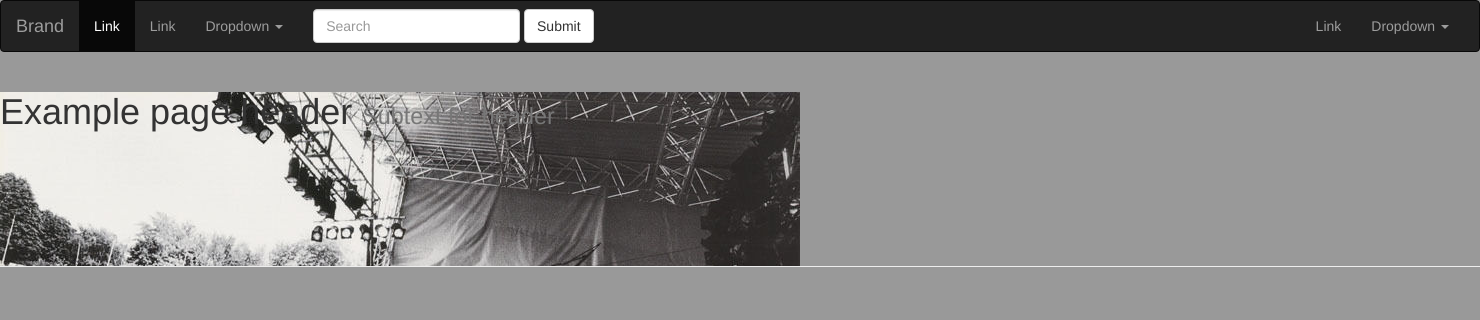
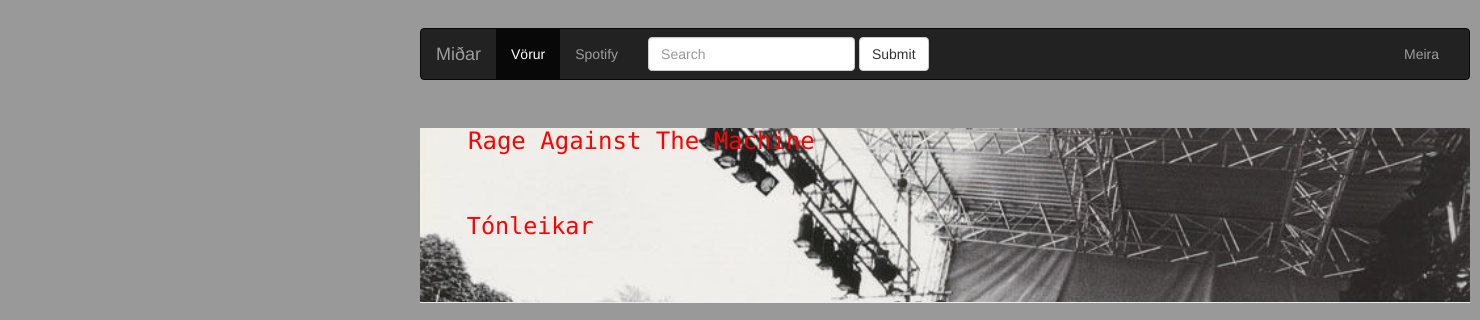
Before and after one commit to kariketils/hopverkefni_vsh, a PHP site: page / in a window 1480 px wide. Shown: the top 320 px of the page. Before the commit the page ends 267 px from the top, so only its background shows below. Run offline with PHP 8.4, Linux system fonts and the light colour scheme; style sheets or scripts are compiled from the project's sources.

Commit message:
fyrsta síðan tilbúin

```diff
--- a/index.html
+++ b/index.html
@@ -3,7 +3,7 @@
 <head>
 	<title></title>
 	<meta charset="utf-8">
-	<link rel="stylesheet" href="stilsida.scss">
+	<link rel="stylesheet" href="stilsida.css">
 </head>
 <body>
 <nav class="navbar navbar-inverse"s">
@@ -16,26 +16,14 @@
         <span class="icon-bar"></span>
         <span class="icon-bar"></span>
       </button>
-      <a class="navbar-brand" href="#">Brand</a>
+      <a class="navbar-brand" href="#">Miðar</a>
     </div>
 
     <!-- Collect the nav links, forms, and other content for toggling -->
     <div class="collapse navbar-collapse" id="bs-example-navbar-collapse-1">
       <ul class="nav navbar-nav">
-        <li class="active"><a href="#">Link<span class="sr-only">(current)</span></a></li>
-        <li><a href="#">Link</a></li>
-        <li class="dropdown">
-          <a href="#" class="dropdown-toggle" data-toggle="dropdown" role="button" aria-haspopup="true" aria-expanded="false">Dropdown <span class="caret"></span></a>
-          <ul class="dropdown-menu">
-            <li><a href="#">Action</a></li>
-            <li><a href="#">Another action</a></li>
-            <li><a href="#">Something else here</a></li>
-            <li role="separator" class="divider"></li>
-            <li><a href="#">Separated link</a></li>
-            <li role="separator" class="divider"></li>
-            <li><a href="#">One more separated link</a></li>
-          </ul>
-        </li>
+        <li class="active"><a href="#">Vörur<span class="sr-only">(current)</span></a></li>
+        <li><a href="#">Spotify</a></li>
       </ul>
       <form class="navbar-form navbar-left">
         <div class="form-group">
@@ -44,23 +32,29 @@
         <button type="submit" class="btn btn-default">Submit</button>
       </form>
       <ul class="nav navbar-nav navbar-right">
-        <li><a href="#">Link</a></li>
-        <li class="dropdown">
-          <a href="#" class="dropdown-toggle" data-toggle="dropdown" role="button" aria-haspopup="true" aria-expanded="false">Dropdown <span class="caret"></span></a>
-          <ul class="dropdown-menu">
-            <li><a href="#">Action</a></li>
-            <li><a href="#">Another action</a></li>
-            <li><a href="#">Something else here</a></li>
-            <li role="separator" class="divider"></li>
-            <li><a href="#">Separated link</a></li>
-          </ul>
-        </li>
+        <li><a href="#">Meira</a></li>
       </ul>
     </div><!-- /.navbar-collapse -->
   </div><!-- /.container-fluid -->
 </nav>
 <div class="page-header">
-  <h1>Example page header <small>Subtext for header</small></h1>
+  <h3 class="font1">Rage Against The Machine</h3>
+  <h1><small class="font1">Tónleikar</small></h1>
 </div>
+  <article>
+    <h1>Rage against the machine tónleikar</h1>
+    <p>Það verð Rage against the machine hljómsveitinn verður hér á land í sumar og hafa ákveðið að halda tónleika þann <label>15. Júlí. </label>Tónleikarnir verða haldnir á Arnarhóli.
+    Þekktur eins mikið fyrir stjórnmál sín og tónlist þeirra, hjálpaði Rage Against the Machine enn að leggja grunninn að árásargjaldshreyfingum rock-rap tegundarinnar. Frontman Zack de la Rocha færði rappinn með árásargjarnum, pólitískum hlaðnum rímum sínum. Tom Morello framleiddi alls konar pönk, málm og funk hljómar með gítarnum sínum og skapar hörmulegt, bombastic hljóð sem passar við De la Rocha rím.</p>
+    <p>
+
+    Bæði de la Rocha og Morello voru fæddir í fjölskyldum aðgerðasinna. De la Rocha, sem ólst upp í úthverfum Irvine, Kaliforníu og Austur L.A., er sonur málarans, Beto, sem helgaði störf sín við Chicano-orsökin. Morelos fæddist í Harlem, sonur Kenískur uppreisnarmanna, sem var tvíþættur, og var hvítur borgaraleg réttindiarmaður móðir. Morello útskrifaðist frá Harvard með félagsfræðslu og flutti til Kaliforníu, þar sem hann fann pólitískan anda í de la Rocha. Með hljómsveitinni Brad Wilk og bassamanninum Tim Commerford (vinur de la Rocha frá bekkjarskóla) myndaði hann Rage Against the Machine árið 1991 og gaf út sjálfstætt framleidd 12-lagsspjald á næsta ári sem fljótt vann þá samning við Epic . Hljómsveitin skrifaði ekki fyrr en það var tryggt með fullan skapandi stjórn.</p>
+  </article>
+  <aside>
+<iframe src="https://www.google.com/maps/embed?pb=!1m18!1m12!1m3!1d1739.7315159805828!2d-21.935633333941674!3d64.14833313359603!2m3!1f0!2f0!3f0!3m2!1i1024!2i768!4f13.1!3m3!1m2!1s0x48d674d2bc1b5567%3A0x32a53a77cc1907b8!2sArnarh%C3%B3ll!5e0!3m2!1sen!2sis!4v1494086065361" width="400" height="500" frameborder="0" style="border:0" allowfullscreen></iframe>>
+
+  </aside>
+  <footer><h2> Hafið samband / Contact us<br></h2>
+  <h3>Sími / phone: 7456789<br></h3>
+  <h3>Email: bla.bla@bla.com</h3></footer>
 </body>
 </html>
--- a/stilsida.css
+++ b/stilsida.css
@@ -5,6 +5,36 @@
 .page-header {
   height: 175px;
   background-image: url("./myndir/ratm.jpg");
-  background-repeat: no-repeat; }
+  background-repeat: no-repeat;
+  background-color: black;
+background-size: 100%;}
 
 /*# sourceMappingURL=stilsida.css.map */
+
+body{
+	width: 75em;
+	margin-left: 30em;
+	margin-right: 30em;
+	margin-top: 2em;
+}
+.font1{
+	font-family: "Lucida Sans Typewriter", "Lucida Console", monaco, "Bitstream Vera Sans Mono", monospace;
+	color: red;
+	margin:2em;
+}
+article{
+	float: left;
+	width: 60%;
+}
+aside{float: left;
+	width: 40%;
+}
+footer{
+	position:absolute;
+   		bottom:0;
+	display: block;
+	background-color: black;
+	color: white;
+	width: 75em;
+	border-radius: 10px;
+}
```
